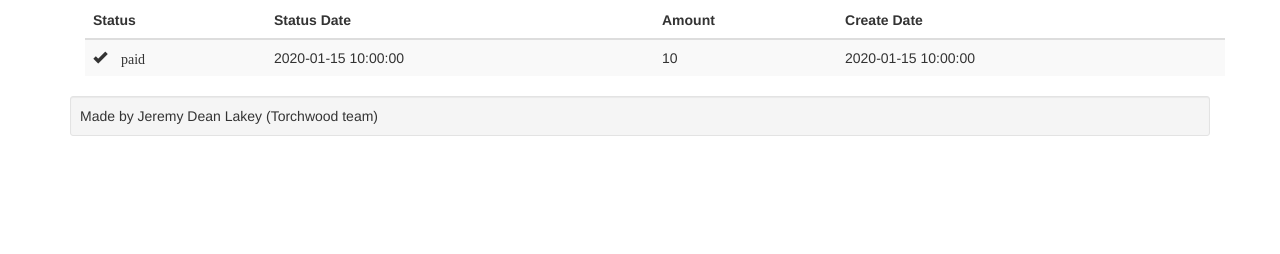
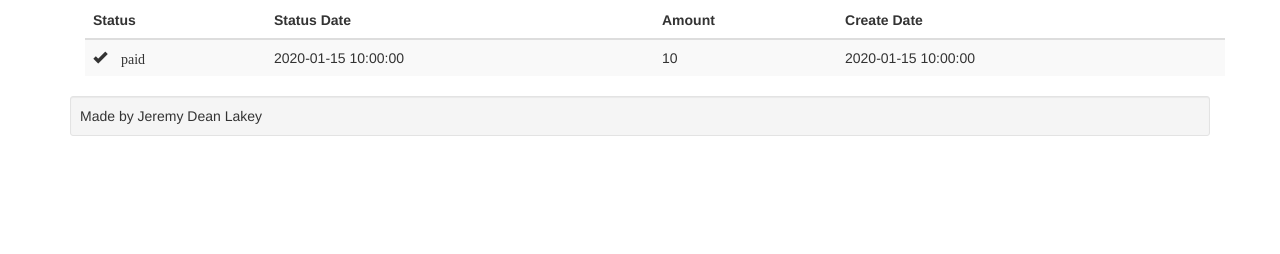
Before and after one commit to jeremydeanlakey/iou_sheet, a Python web app: template templates/user.html in a window 1280 px wide. Shown: the part 546-800 px from the top of the page. Run offline with Jinja, Linux system fonts and the light colour scheme; the template is opened without the code that fills it: most values are stand-ins (such as "Sample title", 1, 10 or a date in 2020); some libraries are stand-ins or nearby versions.

Commit message:
remove outdated message

```diff
--- a/templates/user.html
+++ b/templates/user.html
@@ -167,7 +167,7 @@ Recent Payments & Deletions
 
 
 <div class="well well-sm">
-Made by Jeremy Dean Lakey (Torchwood team)
+Made by Jeremy Dean Lakey
 </div>
 
 </div>
```
